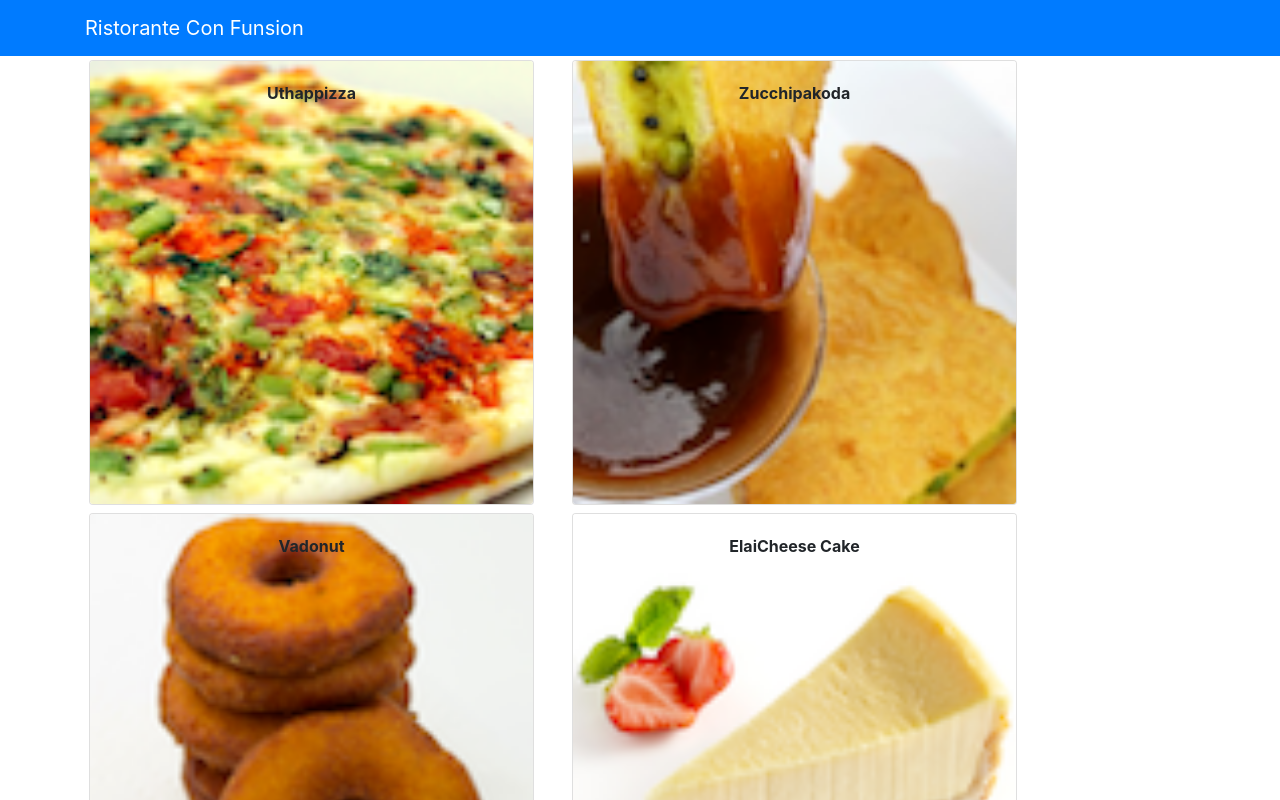
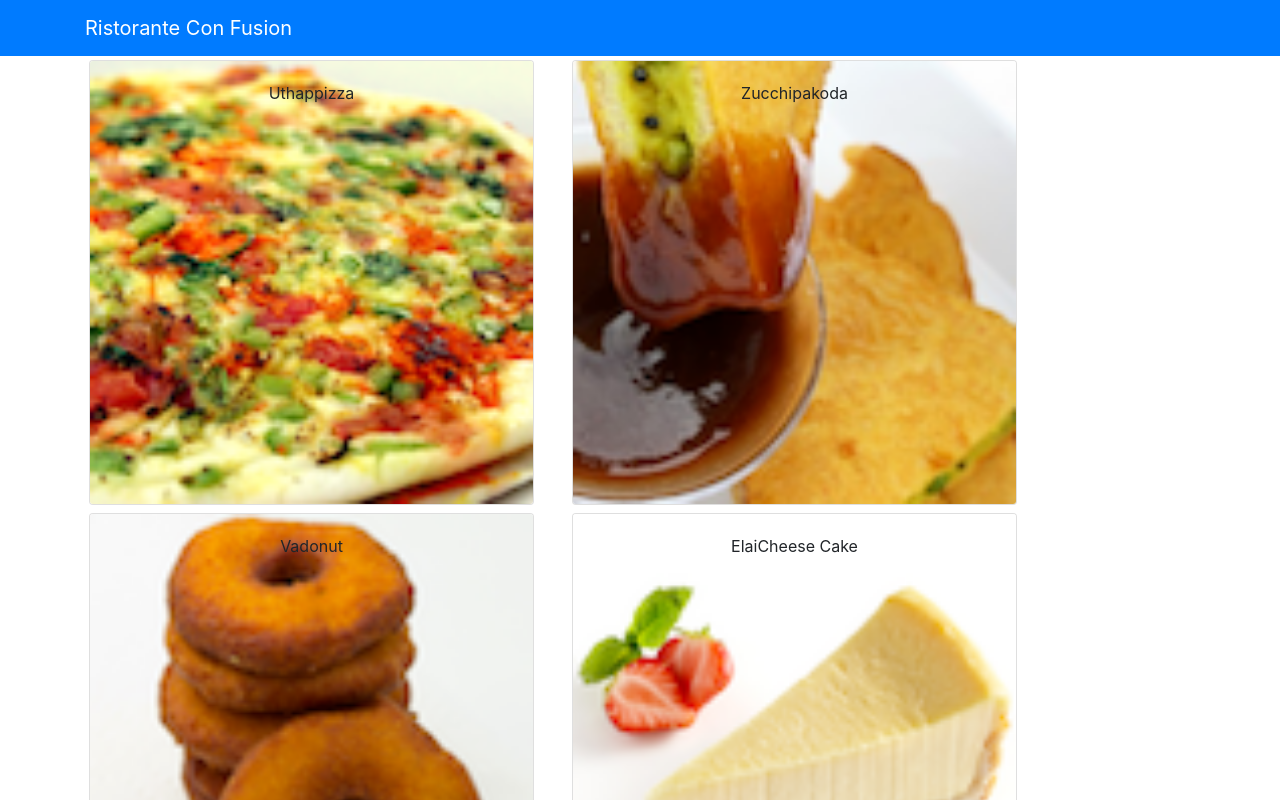
Before and after one commit to rohansahni99/Restorante, a React (Create React App) app: page / in a window 1280 px wide. Shown: the top 800 px of the page. Built offline with nearby package versions, Linux system fonts and the light colour scheme.

Commit message:
function components used and main components\ added

```diff
--- a/src/App.js
+++ b/src/App.js
@@ -1,27 +1,13 @@
 import React, {Component} from 'react';
-import {Navbar, NavbarBrand} from 'reactstrap';
 import './App.css';
-import Menu from './components/menuComponent';
-import { DISHES } from './shared/dishes.js';
+import Main from './components/mainComponent';
+
 
 class App extends Component {
-  constructor (props){
-    super(props);
-
-    this.state = {
-      dishes : DISHES
-    };
-  }
-
   render() {
     return (
     <div className="App">
-      <Navbar dark color= "primary">
-        <div className="container">
-          <NavbarBrand href="/">Ristorante Con Funsion</NavbarBrand>
-        </div>
-      </Navbar>
-      <Menu dishes= {this.state.dishes}/>
+      <Main />
     </div>
 
     );
--- a/src/components/DishdetailComponent.js
+++ b/src/components/DishdetailComponent.js
@@ -1,17 +1,12 @@
 import React, { Component } from 'react';
 import { Card, CardImg, CardImgOverlay, CardText, CardBody,
     CardTitle } from 'reactstrap';
-class DishdetailComponent extends Component {
-    constructor(props) {
-        super(props);
 
-        this.state = {
-
-        }
-    }
-    renderDish(dish) {
+    function RenderDish({dish}) {
+        console.log(dish)
         if (dish != null)
             return(
+                <div  className="col-12 col-md-5 m-1">
                 <Card>
                     <CardImg top src={dish.image} alt={dish.name} />
                     <CardBody>
@@ -19,13 +14,15 @@ class DishdetailComponent extends Component {
                       <CardText>{dish.description}</CardText>
                     </CardBody>
                 </Card>
+                </div>
             );
         else
             return(
                 <div></div>
             );
     }
-     renderComments(comments) {
+    function RenderComments({comments}) {
+        console.log(comments)
          if(comments!= null){
         var commentList = comments.map(comment => {
             return (
@@ -40,8 +37,8 @@ class DishdetailComponent extends Component {
             );
         });
         return(
-            <div  className="col-12 col-md-5 m-1">
 
+              <div>
             <h4>Comments</h4>
             <ul className="list-unstyled">
 
@@ -58,29 +55,16 @@ class DishdetailComponent extends Component {
      }
 
 
-    render() {
-        const dish = this.props.selectedDish;
-        const comments = this.props.comments;
-        console.log(comments)
-        // const renderComments = this.props.selectedDish.comments.map((comments) =>{
-        //     return(
-        //     <div key={comments.id}>
-        //     <div>{comments.comment}</div>
-        //     <div>`-- {comments.author}, {comments.date}`</div>
-        //     </div>
-        //     );
-        // });
+    const  DishdetailComponent = (props) => {
         return (
-            <div className= "row">
-              <div  className="col-12 col-md-5 m-1">
-              {this.renderDish(dish)}
-              </div>
+         <div className= "container">
+          <div className="row">
+              <RenderDish dish={props.dish} />
+              <RenderComments comments={props.comments}/>
+            </div>
+             </div>
+          )
+    }
 
-              {this.renderComments(comments)}
-
-              </div>
-        )
-    }
-}
 
 export default DishdetailComponent;
--- /dev/null
+++ b/src/components/mainComponent.js
@@ -0,0 +1,41 @@
+import React, { Component } from 'react';
+import { Navbar, NavbarBrand } from 'reactstrap';
+import Menu from './menuComponent';
+import DishDetail from './DishdetailComponent';
+import { DISHES } from '../shared/dishes';
+
+class Main extends Component {
+
+  constructor(props) {
+    super(props);
+    this.state = {
+        dishes: DISHES,
+        selectedDish: null,
+        comments: null,
+    };
+  }
+
+  onDishSelect(dish) {
+
+    this.setState({
+        selectedDish: dish,
+         comments: dish.comments,
+  })
+  }
+  render() {
+      //const dish = this.state.dishes.filter((dish) => dish.id === this.state.selectedDish)[0];
+    return (
+      <div>
+        <Navbar dark color="primary">
+          <div className="container">
+            <NavbarBrand href="/">Ristorante Con Fusion</NavbarBrand>
+          </div>
+        </Navbar>
+        <Menu dishes={this.state.dishes} onClick={(dish) => this.onDishSelect(dish)} />
+        <DishDetail dish= {this.state.selectedDish} comments = {this.state.comments} />
+      </div>
+    );
+  }
+}
+
+export default Main;
--- a/src/components/menuComponent.js
+++ b/src/components/menuComponent.js
@@ -1,36 +1,25 @@
+import React from 'react';
+import { Card, CardImg, CardImgOverlay,
+    CardTitle } from 'reactstrap';
 
-import React, { Component } from 'react';
-import { Card, CardImg, CardImgOverlay, CardText, CardBody,
-  CardTitle } from 'reactstrap';
-import DishdetailComponent from './DishdetailComponent'
-class Menu extends Component {
-
-  constructor(props) {
-      super(props);
-
-      this.state = {
-          selectedDish: null,
-          comments: null
-      }
+    function RenderMenuItem ({dish, onClick}) {
+        return (
+            <Card
+                onClick={() => onClick(dish)}>
+                <CardImg width="100%" src={dish.image} alt={dish.name} />
+                <CardImgOverlay>
+                    <CardTitle>{dish.name}</CardTitle>
+                </CardImgOverlay>
+            </Card>
+        );
     }
 
-  onDishSelect(dish) {
-      this.setState({
-        selectedDish: dish,
-        comments: dish.comments});
-  }
+    const Menu = (props) => {
 
-  render() {
-      const menu = this.props.dishes.map((dish) => {
+        const menu = props.dishes.map((dish) => {
             return (
-            <div  className="col-12 col-md-5 m-1">
-              <Card key={dish.id}
-                onClick={() => this.onDishSelect(dish)}>
-                <CardImg width="100%" src={dish.image} alt={dish.name} />
-                <CardImgOverlay>
-                    <CardTitle><strong>{dish.name}</strong></CardTitle>
-                </CardImgOverlay>
-              </Card>
+                <div className="col-12 col-md-5 m-1"  key={dish.id}>
+                    <RenderMenuItem dish={dish} onClick={props.onClick} />
                 </div>
             );
         });
@@ -40,9 +29,8 @@ class Menu extends Component {
                 <div className="row">
                     {menu}
                 </div>
-                <DishdetailComponent selectedDish = {this.state.selectedDish} comments = {this.state.comments}/>
             </div>
         );
     }
-}
+
 export default Menu;
```
Lines whose indentation alone changed are shown as unchanged.
